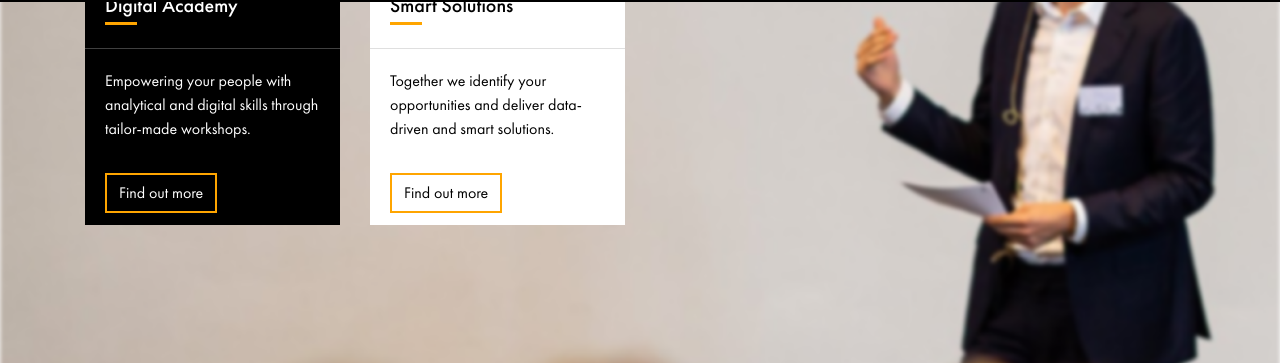
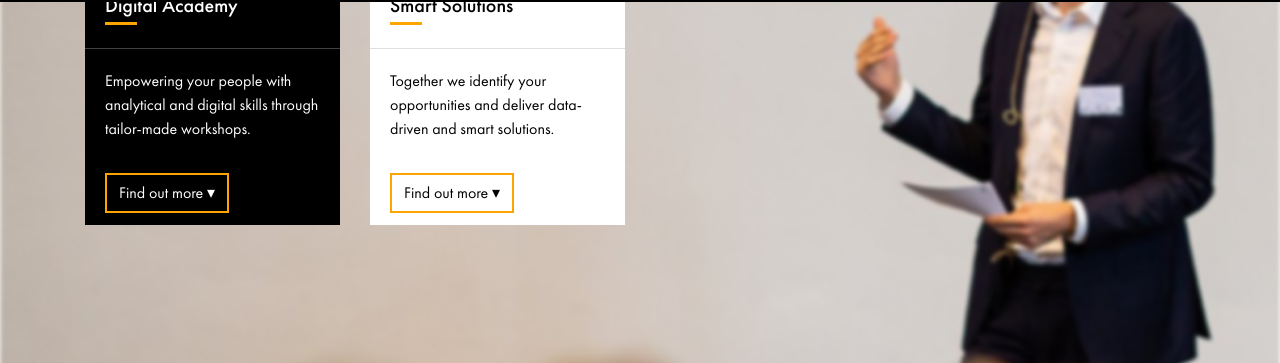
Before and after one commit to Mathijs995/Accelerytics, a Jekyll site: the page built from dev.html, in a window 1280 px wide and 900 px high, scrolled down 379 px. Shown: the part 78-441 px from the top of the window. Built offline with Jekyll 4.4.1, drawn with Linux system fonts in a browser that asks for light colours; nearby versions of some CDN libraries.

```diff
--- a/dev.html
+++ b/dev.html
@@ -24,7 +24,7 @@
 									<p class="card-text">Empowering your people with analytical and digital skills through tailor-made workshops.</p>
 								</div>
 								<div class="card-footer">
-									<a href="#academy" class="btn btn-action">Find out more</a>
+									<a href="#academy" class="btn btn-action">Find out more &#9662;</a>
 								</div>
 							</div>
 						</a>
@@ -39,7 +39,7 @@
 									<p class="card-text">Together we identify your opportunities and deliver data-driven and smart solutions.</p>
 								</div>
 								<div class="card-footer">
-									<a href="#solutions" class="btn btn-action">Find out more</a>
+									<a href="#solutions" class="btn btn-action">Find out more &#9662;</a>
 								</div>
 							</div>
 						</a>
@@ -126,6 +126,7 @@
 				<div class="col-10 col-md-4 my-4 px-2 d-flex" data-toggle="modal" data-target='#modal-{{ employee.url_name }}' style="max-width: 400">
 					<div class="card employee-card" style="border-radius: 0">
 	  					<img src="assets/images/people/{{ employee.image }}" class="card-img-top" style="border-radius: 0">
+	  					<!-- <p class="text-center" style="position: absolute; top: 0%; left: 100%; transform: translate(-100%, 0%); color: orange"><i class="fas fa-external-link-alt p-2"></i></p> -->
 	  					<div class="card-body flex-fill">
 	  						<div class="row">
 	  							<div class="col">
@@ -133,9 +134,12 @@
 	    							<p class="mb-0">{{ employee.position }}</p>
 	  							</div>
 	  							<div class="col-auto text-right">
-	  								<a title="LinkedIn" href="{{ employee.linkedin }}" target="_blank"><i class="fab fa-linkedin-in social-icon ml-1"></i></a>
+	  								{% if employee.homepage %}
+  										<a title="Homepage {{ employee.name }}" href="{{ employee.homepage }}" target="_blank"><i class="fas fa-home social-icon ml-1"></i></a>
+									{% endif %}
+	  								<a title="LinkedIn {{ employee.name }}" href="{{ employee.linkedin }}" target="_blank"><i class="fab fa-linkedin-in social-icon ml-1"></i></a>
 	  								{% if employee.github %}
-  										<a title="Github" href="{{ employee.github }}" target="_blank"><i class="fab fa-github social-icon ml-1"></i></a>
+  										<a title="Github {{ employee.name }}" href="{{ employee.github }}" target="_blank"><i class="fab fa-github social-icon ml-1"></i></a>
 									{% endif %}
 	  							</div>
 	  						</div>
@@ -177,7 +181,7 @@
 	<div class="container-fluid flex-grow-1 d-flex flex-column">
 		<div class="row flex-grow-1">
 			<div class="col-6 p-0 overflow-hidden justify-content-center">
-				<img src="assets/images/mathijs2.jpg" style="max-height: calc(100vh - 80px); transform: translate();">
+				<img src="assets/images/mathijs2.jpg">
 			</div>
 			<div class="col-6 my-auto px-5">
 				<h2 class="bf">Contact us.</h2>
```
Also changed, not shown: _employees/mathijs.md (+1 -0 lines), _layouts/academy.html (deleted, +0 -7 lines).
